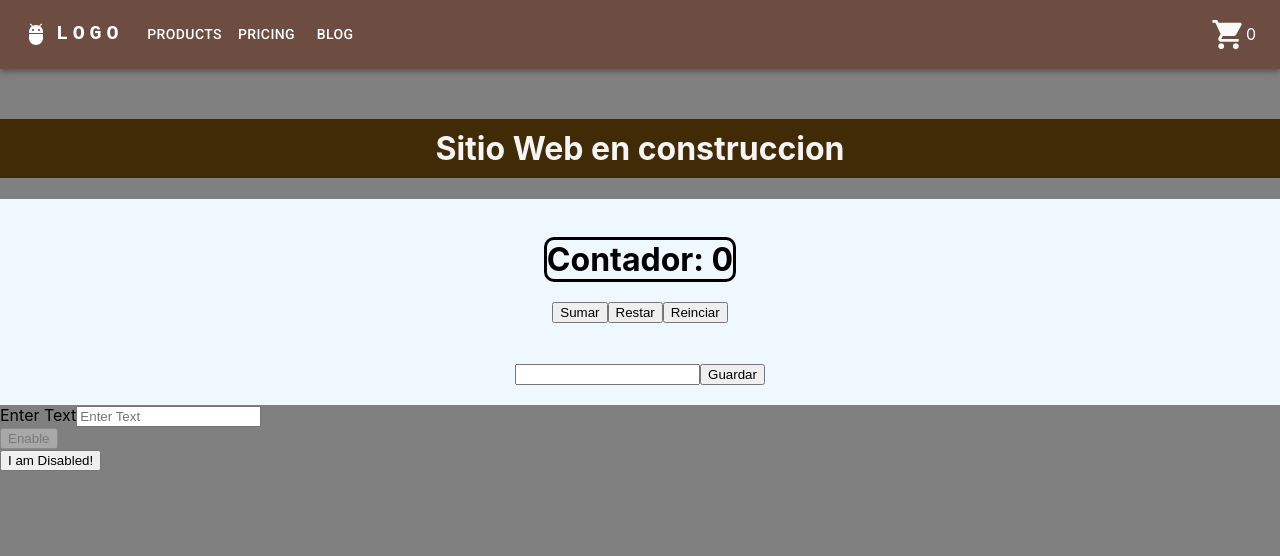
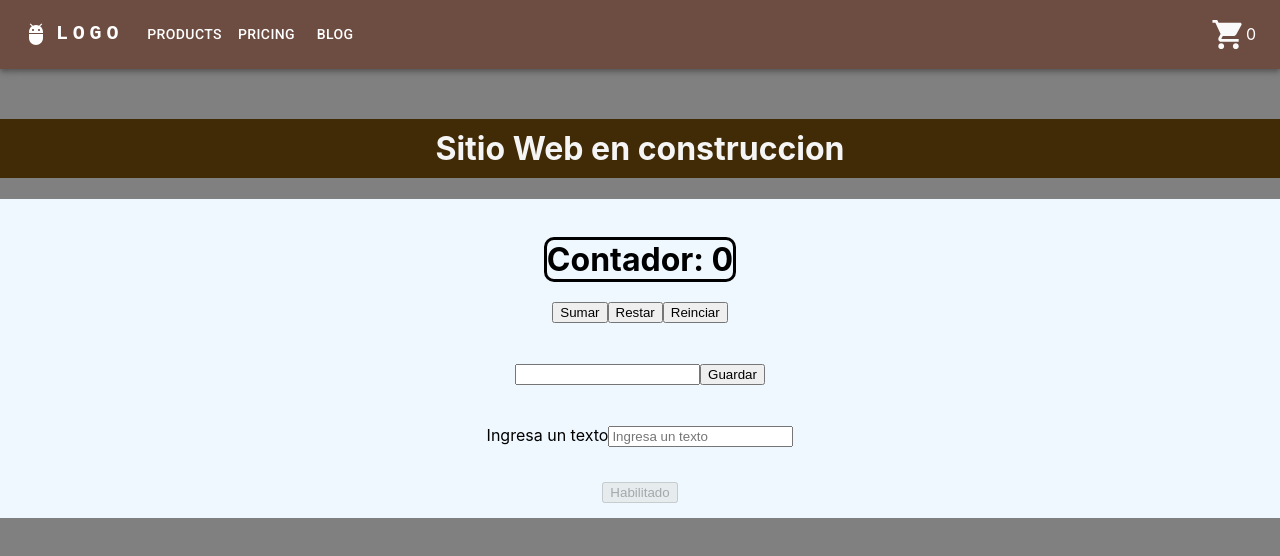
Before and after one commit to kevod1997/ReactJS-e-commerce, a React (Create React App) app: page / in a window 1280 px wide. Shown: the top 556 px of the page. Built offline with nearby package versions, Linux system fonts and the light colour scheme.

Commit message:
practicando react

```diff
--- a/src/App.js
+++ b/src/App.js
@@ -1,13 +1,12 @@
 /* eslint-disable react/react-in-jsx-scope */
 
 import { ThemeProvider } from "@mui/material";
-import { useState, useEffect } from "react";
 import ItemListContainer from "./components/ItemListContainer";
 import NavBar from "./components/NavBar";
 import theme from "./MuiTheme";
-import Demo from "./components/Demo";
-import Producto from "./components/Producto";
 import EnableOnInputChange from "./components/EnableOnInputChange";
+import Contador from "./components/Contador";
+import Mensaje from "./components/Mensaje";
 
 // let producto1 = { id: 100, name: 'zapato nike', price: 100 };
 // let producto2 = { id: 101, name: 'zapato adidas', price: 150 };
@@ -17,56 +16,16 @@ import EnableOnInputChange from "./components/EnableOnInputChange";
 //   console.log('hola mundo');
 // }
 
-
-const saludo = "Sitio Web en construccion"
+const saludo = "Sitio Web en construccion";
 function App() {
 
-
-
-  function Contador() {
-    const [contador, setCounter] = useState(0)
-    return (
-      <div className="contador">
-    <h1><span>Contador: {contador} </span></h1>
-    <button onClick={() => {
-      setCounter( contador + 1)
-    }}>Sumar</button>
-    <button stop={stop} onClick={() => {
-      setCounter( contador -1)
-    }}>Restar</button>
-    <button  onClick={() => {
-      setCounter( 0 )
-    }}>Reinciar</button>
-   </div>
-    )
-  }
-
-  function Disable(){
-    return <button disabled={false}>I am Disabled!</button>
-    }
-
-
-  function Mensaje() {
-    const [mensaje, setMensaje] = useState("")
-
-    return (
-      <div className="mensaje">
-    <input className="input" onChange={e => setMensaje(e.target.value)}></input>
-    <button onClick={() => {
-        mensaje.length == 0 ? alert('El mensaje esta vacio') :
-       alert("Tu mensaje es: " + mensaje)
-    }}>Guardar</button>
-   </div>
-    )
-  }
   return (
     <ThemeProvider theme={theme}>
-   <NavBar/>
-   <ItemListContainer saludo={saludo}/>
+      <NavBar />
+      <ItemListContainer saludo={saludo} />
       <Contador />
-   <Mensaje/>
+      <Mensaje />
       <EnableOnInputChange/>
-   <Disable/>
       {/* <Demo/> */}
       {/* <Producto item={producto1} color={'coral'} consoleHolaMundo={consoleHolaMundo}/> */}
     </ThemeProvider>
--- /dev/null
+++ b/src/components/Contador.jsx
@@ -0,0 +1,41 @@
+import React from "react";
+import { useState } from "react";
+
+function Contador() {
+  const [contador, setCounter] = useState(0);
+
+  return (
+    <div className="contador">
+      <h1>
+        <span>Contador: {contador} </span>
+      </h1>
+      <button
+        onClick={() => {
+          contador >= 10
+            ? alert("No podes sumar mas")
+            : setCounter(contador + 1);
+        }}
+      >
+        Sumar
+      </button>
+      <button
+        onClick={() => {
+          if (contador > 0) {
+            setCounter(contador - 1);
+          }
+        }}
+      >
+        Restar
+      </button>
+      <button
+        onClick={() => {
+          setCounter(0);
+        }}
+      >
+        Reinciar
+      </button>
+    </div>
+  );
+}
+
+export default Contador;
--- a/src/components/EnableOnInputChange.jsx
+++ b/src/components/EnableOnInputChange.jsx
@@ -7,32 +7,31 @@ function EnableOnInputChange() {
     enableButton(event.target.value);
   };
 
-
   const handleSubmit = (event) => {
     event.preventDefault();
-    alert(`Your state values: \n
-            text: ${text} \n
-            You can replace this alert with your process`);
+    alert(`El valor de tu estado es: \n
+            texto: ${text}`);
   };
 
   return (
-    <form onSubmit={handleSubmit}>
-      <div>
-        <label>Enter Text</label>
+    <form className="formulario" onSubmit={handleSubmit}>
+      <div className="texto">
+        <label>Ingresa un texto</label>
         <input
           type="text"
           name="text"
-          placeholder="Enter Text"
+          placeholder="Ingresa un texto"
           onChange={handleTextChange}
           value={text}
         />
       </div>
-
-      <button type="submit" disabled={!text}>
-        Enable
-      </button>
+      <div className="texto2">
+        <button className="texto1" type="submit" disabled={!text}>
+          Habilitado
+        </button>
+      </div>
     </form>
   );
 }
 
-export default EnableOnInputChange
+export default EnableOnInputChange;
--- /dev/null
+++ b/src/components/Mensaje.jsx
@@ -0,0 +1,23 @@
+import React from 'react'
+import { useState } from "react";
+export default function Mensaje() {
+    const [mensaje, setMensaje] = useState("");
+
+    return (
+      <div className="mensaje">
+        <input
+          className="input"
+          onChange={(e) => setMensaje(e.target.value)}
+        ></input>
+        <button
+          onClick={() => {
+            mensaje.length == 0
+              ? alert("El mensaje esta vacio")
+              : alert("Tu mensaje es: " + mensaje);
+          }}
+        >
+          Guardar
+        </button>
+      </div>
+    );
+  }
--- a/src/index.css
+++ b/src/index.css
@@ -38,3 +38,20 @@ code {
   text-align: center;
   padding: 20px;
 }
+.texto{
+  background-color: aliceblue;
+  text-align: center;
+  padding: 20px;
+
+}
+.texto1{
+  display: inline-block;
+  margin: 15px;
+}
+.texto2{
+  background-color: aliceblue;
+  display:flex;
+  align-items: center;
+  justify-content:center;
+  flex-direction: column;
+}
```
Also changed, not shown: src/components/Demo.jsx (+6 -6 lines). Lines whose indentation alone changed are shown as unchanged.
